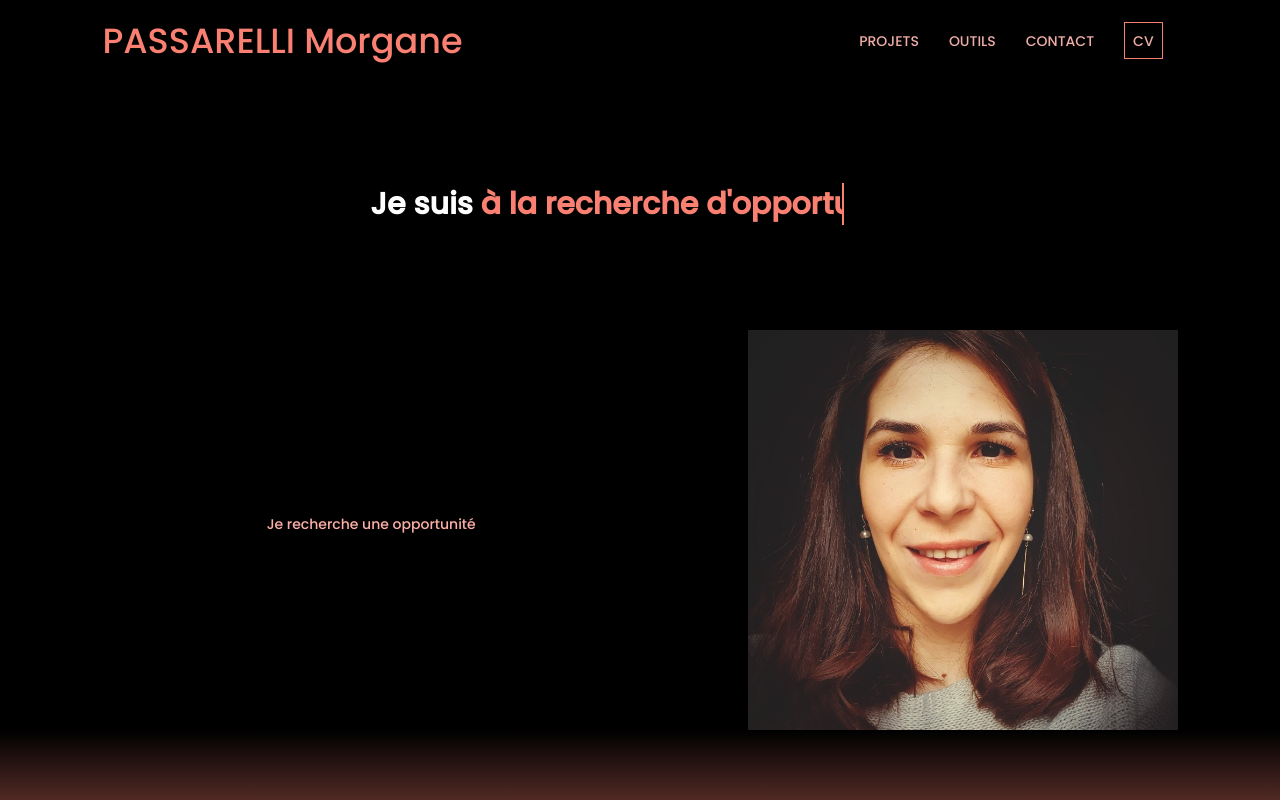
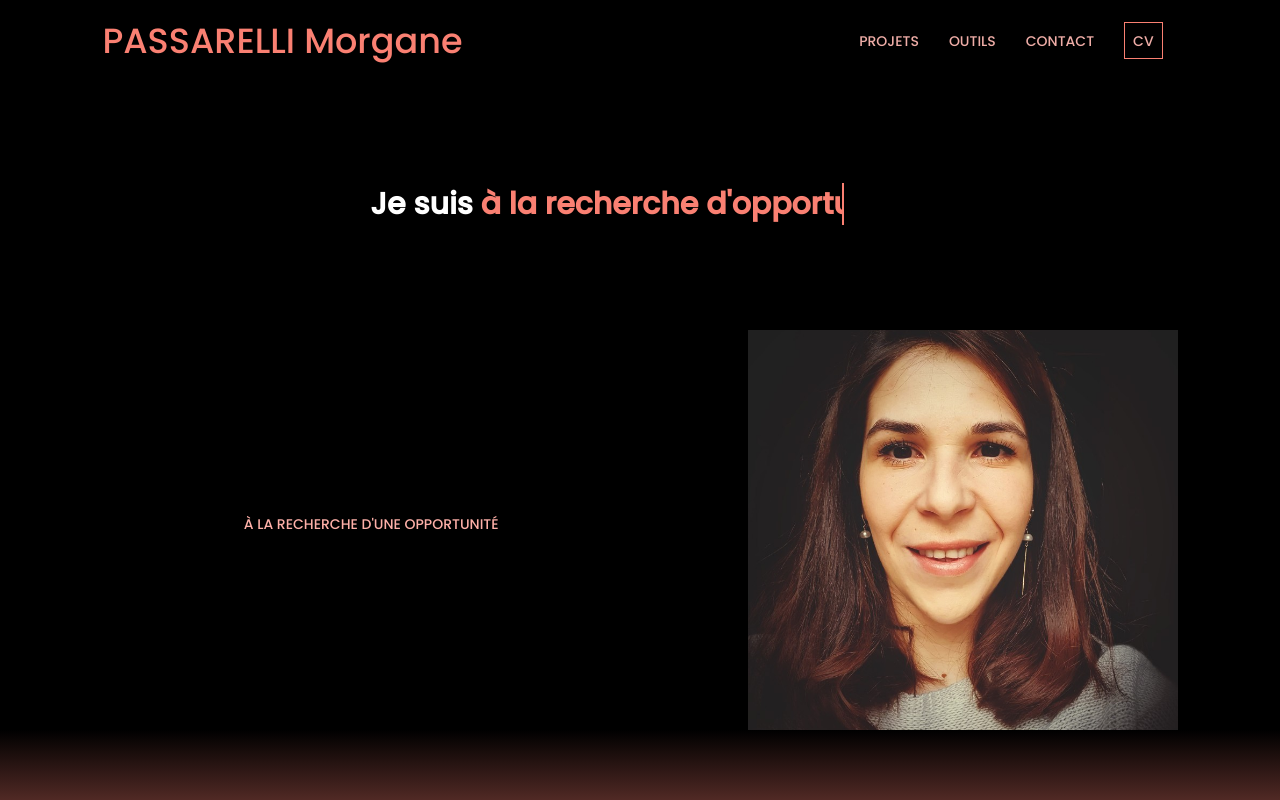
Before and after one commit to PMorgane/opportunit-, a plain HTML site: page index.html in a window 1280 px wide. Shown: the top 800 px of the page. Drawn offline with nearby package versions, Linux system fonts and the light colour scheme.

Commit message:
modification 1

```diff
--- a/index.html
+++ b/index.html
@@ -49,7 +49,8 @@
                 appétence à approfondir et découvrir de nouvelles connaissances me permettent de postuler à une
                 formation de chef de projet digital par alternance. Motivée je suis prête à mettre en lien mes
                 connaissances, mes compétences , mes valeurs et mon intérêt afin que mon projet puisse se concrétiser.-->
-            <p>Je recherche une opportunité
+            <p>À LA RECHERCHE D'UNE OPPORTUNITÉ
+
             </p>
           <!--  <a href="Programme Bachelor Chef de projet digital.pdf.html" class="dowload_now_link">Consulter le programme de formation chez Studi</a>--->
         </div>
```
